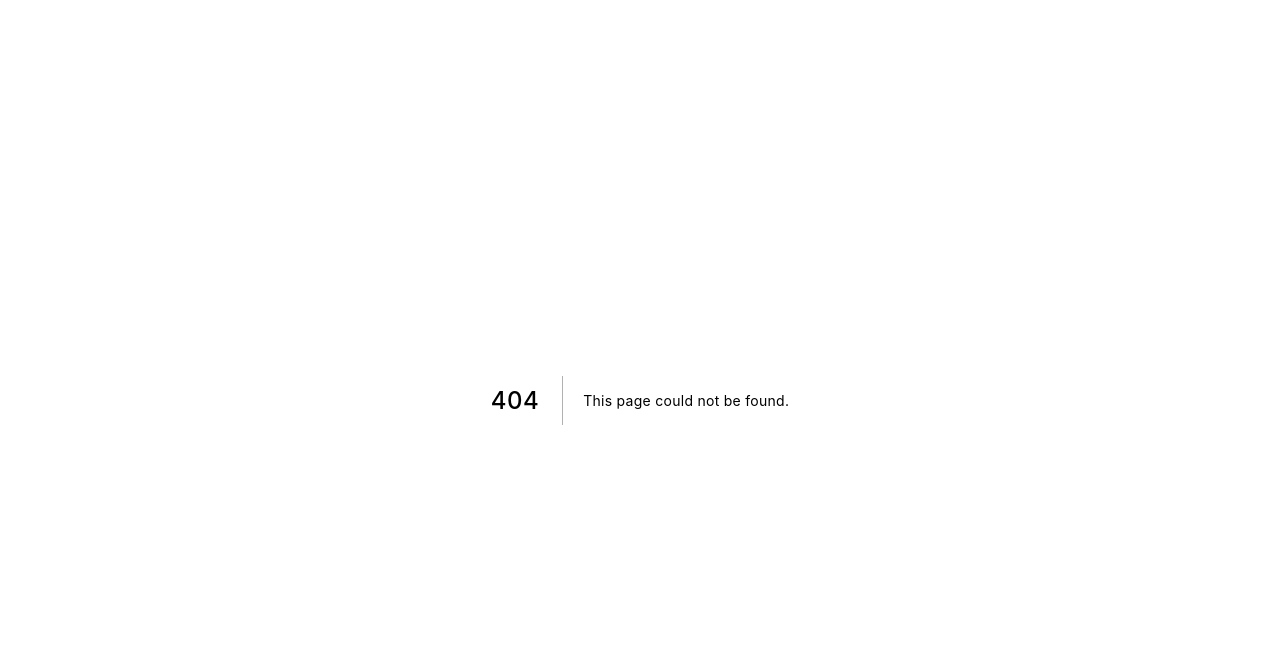
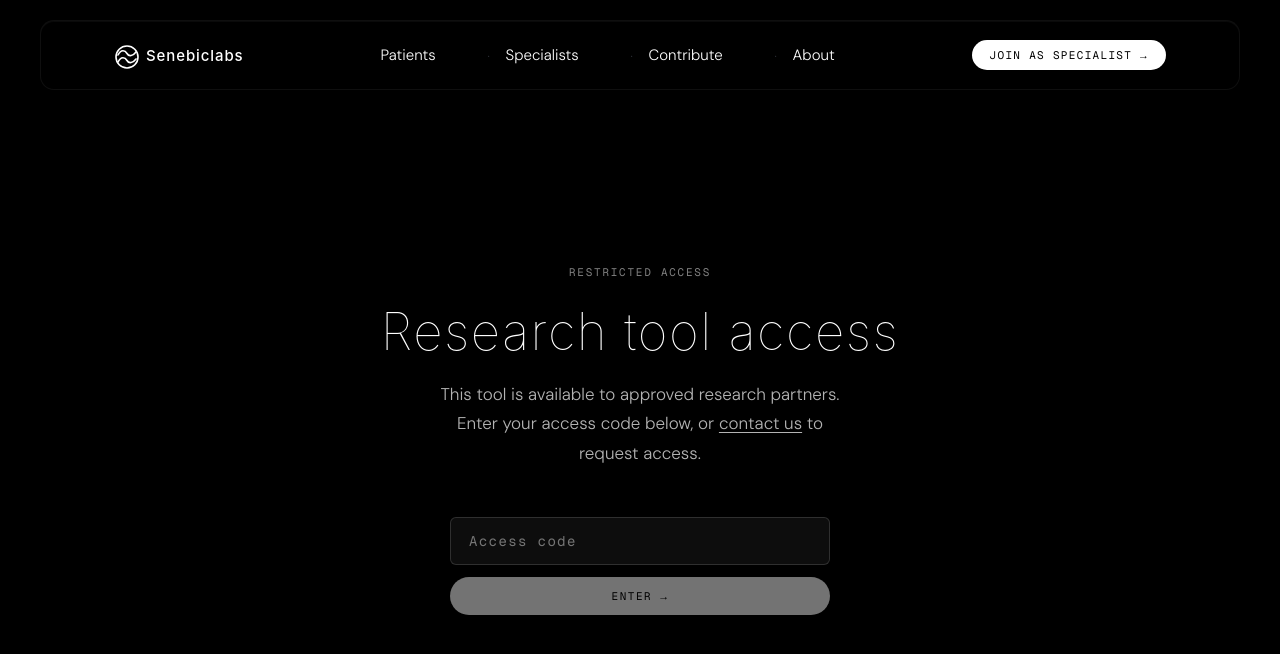
Before and after one commit to ORBREGEN/HEALTH, a Next.js app in the folder ui/: page /analyse/request in a window 1280 px wide. Before the commit this address had no page. Shown: the top 654 px of the page. Built offline with nearby package versions, Linux system fonts and the light colour scheme.

Commit message:
moved .env to gitignore

```diff
--- /dev/null
+++ b/ui/app/analyse/request/page.tsx
@@ -0,0 +1,153 @@
+'use client'
+
+import { useState } from 'react'
+import NavBar from '../../components/NavBar'
+
+export default function AnalyseRequestPage() {
+  const [code, setCode] = useState('')
+  const [error, setError] = useState('')
+  const [loading, setLoading] = useState(false)
+
+  async function submit(e: React.FormEvent) {
+    e.preventDefault()
+    setError('')
+    setLoading(true)
+    try {
+      const res = await fetch('/api/analyse-access', {
+        method: 'POST',
+        headers: { 'Content-Type': 'application/json' },
+        body: JSON.stringify({ code: code.trim() }),
+      })
+      if (res.ok) {
+        window.location.href = '/analyse'
+      } else {
+        const data = await res.json()
+        setError(data.error ?? 'Invalid access code.')
+      }
+    } catch {
+      setError('Something went wrong. Try again.')
+    } finally {
+      setLoading(false)
+    }
+  }
+
+  return (
+    <>
+      <NavBar />
+      <section style={{
+        minHeight: '100vh',
+        display: 'flex',
+        flexDirection: 'column',
+        alignItems: 'center',
+        justifyContent: 'center',
+        padding: '160px 48px 80px',
+        textAlign: 'center',
+      }}>
+
+        <span style={{
+          fontFamily: 'Geist Mono, monospace',
+          fontSize: 11,
+          letterSpacing: '0.16em',
+          textTransform: 'uppercase',
+          color: 'var(--ink)',
+          opacity: 0.5,
+          display: 'block',
+          marginBottom: 24,
+        }}>
+          Restricted access
+        </span>
+
+        <h1 style={{
+          fontFamily: '"SF Pro Display", -apple-system, BlinkMacSystemFont, system-ui, sans-serif',
+          fontWeight: 100,
+          fontSize: 'clamp(32px, 4vw, 52px)',
+          letterSpacing: '0.03em',
+          lineHeight: 1.1,
+          marginBottom: 20,
+          maxWidth: 540,
+        }}>
+          Research tool access
+        </h1>
+
+        <p style={{
+          fontSize: 17,
+          fontWeight: 300,
+          color: 'var(--ink)',
+          lineHeight: 1.75,
+          maxWidth: 420,
+          marginBottom: 48,
+          opacity: 0.7,
+        }}>
+          This tool is available to approved research partners. Enter your access code below, or{' '}
+          <a href="mailto:godwinyampoi449@gmail.com" style={{ color: 'var(--ink)', textDecoration: 'underline', textUnderlineOffset: 3 }}>
+            contact us
+          </a>{' '}
+          to request access.
+        </p>
+
+        <form onSubmit={submit} style={{ width: '100%', maxWidth: 380 }}>
+          <div style={{ display: 'flex', flexDirection: 'column', gap: 12 }}>
+            <input
+              type="text"
+              placeholder="Access code"
+              value={code}
+              onChange={e => setCode(e.target.value)}
+              autoComplete="off"
+              spellCheck={false}
+              style={{
+                fontFamily: 'Geist Mono, monospace',
+                fontSize: 14,
+                letterSpacing: '0.1em',
+                background: 'rgba(255,255,255,0.05)',
+                border: '1px solid var(--hairline)',
+                borderRadius: 6,
+                color: 'var(--ink)',
+                padding: '14px 18px',
+                outline: 'none',
+                width: '100%',
+                transition: 'border-color 0.15s',
+              }}
+              onFocus={e => (e.target.style.borderColor = 'rgba(255,255,255,0.35)')}
+              onBlur={e => (e.target.style.borderColor = 'var(--hairline)')}
+            />
+
+            {error && (
+              <p style={{
+                fontFamily: 'Geist Mono, monospace',
+                fontSize: 12,
+                letterSpacing: '0.08em',
+                color: '#ff6b6b',
+                textAlign: 'left',
+                margin: 0,
+              }}>
+                {error}
+              </p>
+            )}
+
+            <button
+              type="submit"
+              disabled={loading || !code.trim()}
+              style={{
+                fontFamily: 'Geist Mono, monospace',
+                fontSize: 11,
+                letterSpacing: '0.14em',
+                textTransform: 'uppercase',
+                background: '#FFFFFF',
+                color: '#000000',
+                border: 'none',
+                borderRadius: 999,
+                padding: '12px 24px',
+                cursor: loading || !code.trim() ? 'not-allowed' : 'pointer',
+                opacity: loading || !code.trim() ? 0.45 : 1,
+                transition: 'opacity 0.15s',
+              }}
+            >
+              {loading ? 'Checking…' : 'Enter →'}
+            </button>
+          </div>
+        </form>
+
+      </section>
+    </>
+  )
+}
--- /dev/null
+++ b/ui/app/api/analyse-access/route.ts
@@ -0,0 +1,20 @@
+import { NextRequest, NextResponse } from 'next/server'
+
+export async function POST(req: NextRequest) {
+  const { code } = await req.json()
+  const valid = process.env.ANALYSE_ACCESS_TOKEN
+
+  if (!valid || code !== valid) {
+    return NextResponse.json({ error: 'Invalid access code.' }, { status: 401 })
+  }
+
+  const res = NextResponse.json({ ok: true })
+  res.cookies.set('analyse_access', valid, {
+    httpOnly: true,
+    secure: process.env.NODE_ENV === 'production',
+    sameSite: 'lax',
+    path: '/',
+    maxAge: 60 * 60 * 24 * 90, // 90 days
+  })
+  return res
+}
--- a/ui/app/components/NavBar.tsx
+++ b/ui/app/components/NavBar.tsx
@@ -22,7 +22,6 @@ export default function NavBar({ active }: { active?: 'home' | 'patients' | 'abo
           <a href="/patients"   style={active === 'patients'   ? { color: 'var(--ink)' } : {}}>Patients</a>
           <a href="/experts"    style={active === 'experts'    ? { color: 'var(--ink)' } : {}}>Specialists</a>
           <a href="/contribute" style={active === 'contribute' ? { color: 'var(--ink)' } : {}}>Contribute</a>
-          <a href="/analyse"    style={active === 'analyse'    ? { color: 'var(--ink)' } : {}}>Research</a>
           <a href="/about"      style={active === 'about'      ? { color: 'var(--ink)' } : {}}>About</a>
         </div>
 
--- a/ui/app/components/sections/HeroSection.tsx
+++ b/ui/app/components/sections/HeroSection.tsx
@@ -48,8 +48,8 @@ export default function HeroSection() {
       </p>
 
       <div style={{ display: 'flex', gap: 40, alignItems: 'center', justifyContent: 'center' }}>
-        <a href="/analyse" className="iso-cta">Open the research tool →</a>
-        <a href="/experts" className="iso-cta iso-cta--muted">Join as specialist →</a>
+        <a href="/experts" className="iso-cta">Join as specialist →</a>
+        <a href="/patients" className="iso-cta iso-cta--muted">For patients →</a>
       </div>
 
     </section>
--- a/ui/app/globals.css
+++ b/ui/app/globals.css
@@ -1,20 +1,20 @@
 :root {
-  --navy: #05070D;
-  --navy-2: #090C14;
-  --navy-3: #0E121C;
+  --navy: #000000;
+  --navy-2: #060606;
+  --navy-3: #0d0d0d;
   --teal: #FFFFFF;
   --teal-dim: #CCCCCC;
   --slate: #FFFFFF;
   --slate-2: #FFFFFF;
-  --ink: #F8FAFC;
-  --warm: #FAF8F4;
-  --warm-2: #EFEAE0;
-  --warm-3: #E5DECF;
-  --char: #1A2332;
-  --hairline: rgba(255,255,255,0.12);
-  --hairline-strong: rgba(255,255,255,0.14);
-  --hairline-dark: rgba(10,22,40,0.10);
-  --hairline-dark-2: rgba(10,22,40,0.18);
+  --ink: #FFFFFF;
+  --warm: #FFFFFF;
+  --warm-2: #F2F2F2;
+  --warm-3: #E8E8E8;
+  --char: #000000;
+  --hairline: rgba(255,255,255,0.14);
+  --hairline-strong: rgba(255,255,255,0.18);
+  --hairline-dark: rgba(0,0,0,0.10);
+  --hairline-dark-2: rgba(0,0,0,0.18);
 }
 
 *, *::before, *::after { box-sizing: border-box; margin: 0; padding: 0; }
@@ -78,7 +78,7 @@ nav.top {
   z-index: 50;
   backdrop-filter: blur(16px);
   -webkit-backdrop-filter: blur(16px);
-  background: rgba(5,7,13,0.30);
+  background: rgba(0,0,0,0.30);
   border-radius: 14px;
   border: none;
 }
@@ -108,9 +108,11 @@ nav.top .row {
   display: flex;
   align-items: center;
   gap: 10px;
+  font-family: "SF Pro Display", -apple-system, BlinkMacSystemFont, system-ui, sans-serif;
   font-weight: 500;
-  letter-spacing: 0.18em;
-  font-size: 13px;
+  font-size: 15px;
+  letter-spacing: 0.06em;
+  color: var(--ink);
 }
 .brand .mark { width: 22px; height: 22px; display: grid; place-items: center; color: var(--ink); }
 .nav-links { display: flex; gap: 36px; font-size: 15px; color: var(--slate); align-items: center; }
@@ -142,7 +144,7 @@ nav.top .row {
   top: calc(100% + 14px);
   right: 0;
   width: 380px;
-  background: rgba(9,12,20,0.98);
+  background: rgba(0,0,0,0.98);
   backdrop-filter: blur(24px);
   -webkit-backdrop-filter: blur(24px);
   border: 1px solid var(--hairline-strong);
@@ -248,7 +250,7 @@ nav.top .row {
 .nd-cta-btn { font-size: 12.5px !important; padding: 9px 16px !important; }
 
 nav.top.scrolled {
-  background: rgba(5,7,13,0.68);
+  background: rgba(0,0,0,0.72);
   border: 1px solid rgba(255,255,255,0.06);
   box-shadow: 0 8px 32px rgba(0,0,0,0.3), inset 0 1px 0 rgba(255,255,255,0.04);
 }
@@ -258,14 +260,11 @@ nav.top.scrolled {
 .hero { padding: 108px 0 100px; position: relative; overflow: hidden; text-align: center; display: flex; flex-direction: column; align-items: center; }
 
 .sphere-container { position: relative; width: 380px; height: 380px; display: grid; place-items: center; margin: 0 auto; }
-.sphere-glow { position: absolute; inset: -100px; border-radius: 50%; background: radial-gradient(circle at 50% 50%, rgba(255,255,255,0.28) 0%, rgba(255,255,255,0.10) 28%, rgba(255,255,255,0) 60%); filter: blur(20px); pointer-events: none; animation: breathe 6s ease-in-out infinite; }
-@keyframes breathe { 0%,100% { opacity: .85; transform: scale(1); } 50% { opacity: 1; transform: scale(1.04); } }
-.sphere-body { position: relative; width: 270px; height: 270px; border-radius: 50%; background: radial-gradient(circle at 38% 32%, rgba(255,255,255,0.18) 0%, rgba(255,255,255,0.10) 18%, rgba(15,30,51,0.95) 55%, #070F1C 100%); box-shadow: inset 0 0 60px rgba(255,255,255,0.12), inset -40px -40px 100px rgba(0,0,0,0.6), inset 30px 30px 70px rgba(255,255,255,0.06), 0 0 80px rgba(255,255,255,0.18); display: grid; place-items: center; overflow: visible; }
+.sphere-glow { position: absolute; inset: -100px; border-radius: 50%; background: radial-gradient(circle at 50% 50%, rgba(255,255,255,0.28) 0%, rgba(255,255,255,0.10) 28%, rgba(255,255,255,0) 60%); filter: blur(20px); pointer-events: none; opacity: .85; }
+.sphere-body { position: relative; width: 270px; height: 270px; border-radius: 50%; background: radial-gradient(circle at 38% 32%, rgba(255,255,255,0.18) 0%, rgba(255,255,255,0.10) 18%, rgba(0,0,0,0.95) 55%, #000000 100%); box-shadow: inset 0 0 60px rgba(255,255,255,0.12), inset -40px -40px 100px rgba(0,0,0,0.6), inset 30px 30px 70px rgba(255,255,255,0.06), 0 0 80px rgba(255,255,255,0.18); display: grid; place-items: center; overflow: visible; }
 .sphere-body::after { content: ""; position: absolute; inset: 0; border-radius: 50%; border: 1px solid rgba(255,255,255,0.18); pointer-events: none; }
-.sphere-particles { position: absolute; inset: 0; width: 100%; height: 100%; border-radius: 50%; animation: rotateP 90s linear infinite; }
-@keyframes rotateP { from { transform: rotate(0); } to { transform: rotate(360deg); } }
-.sphere-rings { position: absolute; inset: -40px; width: calc(100% + 80px); height: calc(100% + 80px); pointer-events: none; animation: rotateR 60s linear infinite; }
-@keyframes rotateR { from { transform: rotate(0); } to { transform: rotate(-360deg); } }
+.sphere-particles { position: absolute; inset: 0; width: 100%; height: 100%; border-radius: 50%; }
+.sphere-rings { position: absolute; inset: -40px; width: calc(100% + 80px); height: calc(100% + 80px); pointer-events: none; }
 .sphere-name { position: relative; z-index: 2; font-family: 'Geist', sans-serif; font-weight: 400; font-size: 24px; letter-spacing: 0.38em; color: var(--ink); text-shadow: 0 0 24px rgba(255,255,255,0.45); padding-left: 0.42em; }
 
 .sphere-tagline { font-family: "SF Pro Display", -apple-system, BlinkMacSystemFont, system-ui, sans-serif; font-weight: 100; font-size: 62px; line-height: 1.1; letter-spacing: 0.02em; max-width: 880px; margin: 32px auto 0; text-wrap: balance; }
@@ -341,20 +340,11 @@ h1.display em { font-weight: 600; color: var(--teal); }
 .ticks { position: absolute; inset: 0; pointer-events: none; }
 .tick { position: absolute; width: 1px; height: 6px; background: var(--hairline-strong); }
 
-/* breath animation */
-@keyframes drift { from { stroke-dashoffset: 0; } to { stroke-dashoffset: -280; } }
-.breathline { stroke: var(--teal); stroke-width: 1.2; fill: none; stroke-linecap: round; animation: drift 12s linear infinite; opacity: .85; }
-.breathline.b { stroke: rgba(255,255,255,.25); stroke-width: 0.8; animation-duration: 18s; }
-
-@keyframes pulse { 0%,100% { transform: scale(1); opacity: .55; } 50% { transform: scale(1.06); opacity: 1; } }
-@keyframes ringP { 0%,100% { r: 64; opacity: 1; } 50% { r: 78; opacity: .4; } }
-.node-ring { animation: ringP 5s ease-in-out infinite; transform-origin: center; }
-.node-ring.d2 { animation-delay: 1.66s; }
-.node-ring.d3 { animation-delay: 3.33s; }
-
-@keyframes orbit { from { transform: rotate(0deg); } to { transform: rotate(360deg); } }
-.orbit   { transform-origin: 280px 280px; animation: orbit 80s linear infinite; }
-.orbit-r { transform-origin: 280px 280px; animation: orbit 120s linear infinite reverse; }
+.breathline { stroke: var(--teal); stroke-width: 1.2; fill: none; stroke-linecap: round; opacity: .85; }
+.breathline.b { stroke: rgba(255,255,255,.25); stroke-width: 0.8; }
+.node-ring { transform-origin: center; }
+.orbit   { transform-origin: 280px 280px; }
+.orbit-r { transform-origin: 280px 280px; }
 
 /* ── CYCLE ── */
 .cycle { padding: 140px 0 160px; border-top: 1px solid var(--hairline); position: relative; }
@@ -429,10 +419,10 @@ h2.title em { font-style: italic; color: var(--teal); }
 .chat { display: flex; flex-direction: column; gap: 10px; }
 .bub { padding: 10px 14px; border-radius: 14px; font-size: 14px; line-height: 1.5; max-width: 88%; }
 .bub.user { background: #F1EEE6; color: var(--char); align-self: flex-end; border-bottom-right-radius: 4px; }
-.bub.ai { background: #0A1628; color: #fff; align-self: flex-start; border-bottom-left-radius: 4px; }
+.bub.ai { background: #111111; color: #fff; align-self: flex-start; border-bottom-left-radius: 4px; }
 .bub.ai .tag { display: inline-block; font-family: 'Geist Mono', monospace; font-size: 10px; letter-spacing: 0.12em; color: var(--teal); text-transform: uppercase; margin-bottom: 4px; }
 .matched { margin-top: 18px; padding: 14px; border: 1px solid var(--hairline-dark); border-radius: 10px; display: flex; align-items: center; gap: 14px; }
-.matched .av { width: 38px; height: 38px; border-radius: 50%; background: linear-gradient(135deg,#0A1628,#1a3556); color: #fff; display: grid; place-items: center; font-family: 'Geist', sans-serif; font-size: 15px; flex-shrink: 0; }
+.matched .av { width: 38px; height: 38px; border-radius: 50%; background: linear-gradient(135deg,#111111,#333333); color: #fff; display: grid; place-items: center; font-family: 'Geist', sans-serif; font-size: 15px; flex-shrink: 0; }
 .matched .who { flex: 1; }
 .matched .who .n { font-size: 14px; font-weight: 500; }
 .matched .who .r { font-size: 12px; color: var(--slate-2); margin-top: 2px; }
@@ -451,7 +441,7 @@ h2.title em { font-style: italic; color: var(--teal); }
 
 .console {
   position: relative;
-  background: linear-gradient(180deg,#0C1B30 0%,#0A1628 100%);
+  background: linear-gradient(180deg,#111111 0%,#000000 100%);
   border: 1px solid var(--hairline);
   border-radius: 12px;
   overflow: hidden;
@@ -478,8 +468,7 @@ h2.title em { font-style: italic; color: var(--teal); }
 }
 .scope svg { position: absolute; inset: 0; width: 100%; height: 100%; }
 .anomaly { position: absolute; width: 14px; height: 14px; border-radius: 50%; border: 1.5px solid var(--teal); background: rgba(255,255,255,0.15); }
-.anomaly::after { content: ""; position: absolute; inset: -6px; border-radius: 50%; border: 1px solid rgba(255,255,255,0.3); animation: ping 2s ease-out infinite; }
-@keyframes ping { 0% { transform: scale(.8); opacity: 1; } 100% { transform: scale(1.8); opacity: 0; } }
+.anomaly::after { content: ""; position: absolute; inset: -6px; border-radius: 50%; border: 1px solid rgba(255,255,255,0.3); }
 .label-line { position: absolute; font-family: 'Geist Mono', monospace; font-size: 10.5px; letter-spacing: 0.1em; text-transform: uppercase; color: var(--teal); }
 
 .metrics { display: grid; grid-template-columns: repeat(3,1fr); gap: 0; margin-top: 18px; border-top: 1px solid var(--hairline); }
@@ -594,7 +583,7 @@ h2.title em { font-style: italic; color: var(--teal); }
 .team-grid { display: grid; grid-template-columns: repeat(2, 1fr); gap: 2px; background: var(--hairline); border: 1px solid var(--hairline); border-radius: 8px; overflow: hidden; }
 .team-member { background: var(--navy); display: flex; gap: 28px; padding: 40px 36px; align-items: flex-start; transition: background .25s ease; }
 .team-member:hover { background: var(--navy-2); }
-.team-avatar { width: 48px; height: 48px; border-radius: 50%; background: linear-gradient(135deg, var(--navy-3), #1e3a5a); border: 1px solid var(--hairline-strong); color: var(--ink); display: grid; place-items: center; font-family: 'Geist', sans-serif; font-size: 16px; flex-shrink: 0; }
+.team-avatar { width: 48px; height: 48px; border-radius: 50%; background: linear-gradient(135deg, var(--navy-3), #333333); border: 1px solid var(--hairline-strong); color: var(--ink); display: grid; place-items: center; font-family: 'Geist', sans-serif; font-size: 16px; flex-shrink: 0; }
 .team-info { flex: 1; }
 .team-name { font-size: 15px; font-weight: 500; color: var(--ink); }
 .team-role { font-family: 'Geist Mono', monospace; font-size: 13px; letter-spacing: 0.10em; text-transform: uppercase; color: var(--teal); margin-top: 4px; }
--- a/ui/content/home.ts
+++ b/ui/content/home.ts
@@ -101,10 +101,9 @@ export const FOOTER = {
   legal2:  'Starting with the lung. Building toward the whole body.',
   nav: {
     platform: [
-      { label: 'For patients',   href: '/patients' },
+      { label: 'For patients',       href: '/patients' },
       { label: 'Specialist network', href: '/experts' },
       { label: 'Contribute data',    href: '/contribute' },
-      { label: 'Research tool',      href: '/analyse' },
     ] satisfies NavItem[],
     company: [
       { label: 'About',   href: '/about' },
```
Also changed, not shown: ui/app/about/page.tsx (+0 -19 lines), ui/app/page.tsx (+5 -7 lines), ui/middleware.ts (added, +20 -0 lines), 2 other files (tests, documents, lock files or other folders).
